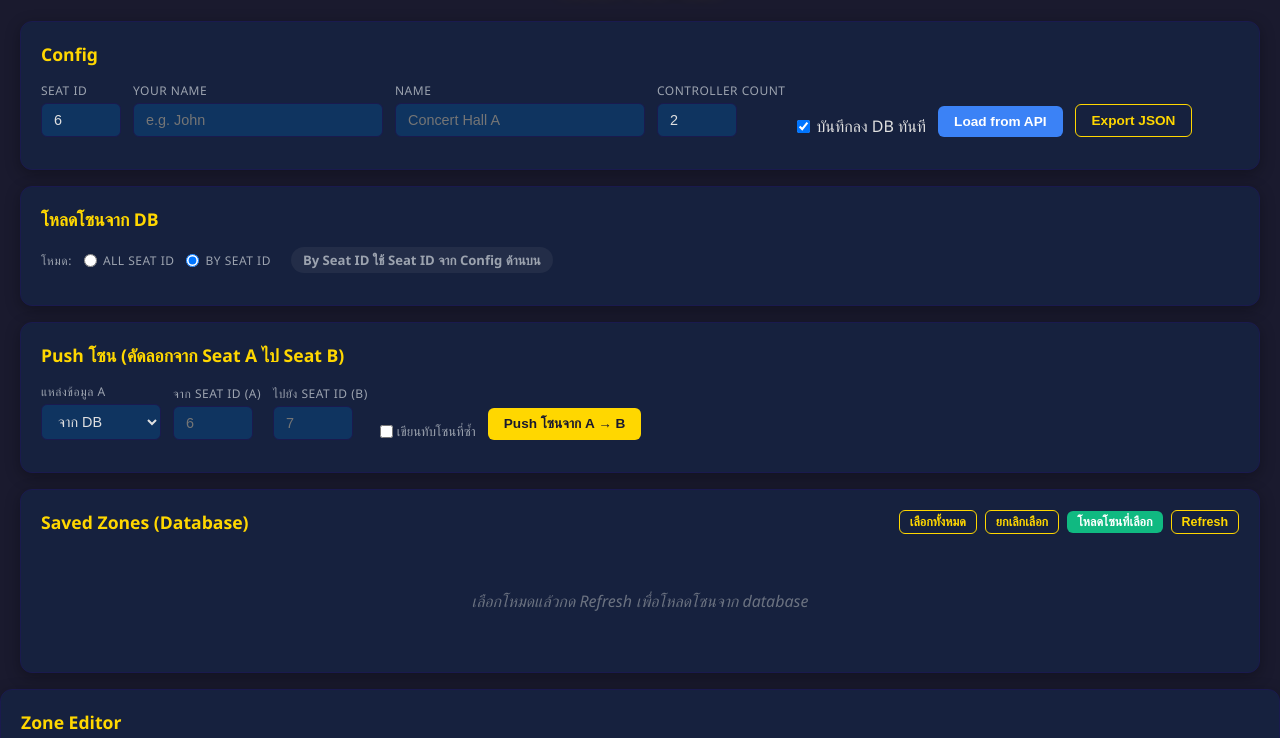
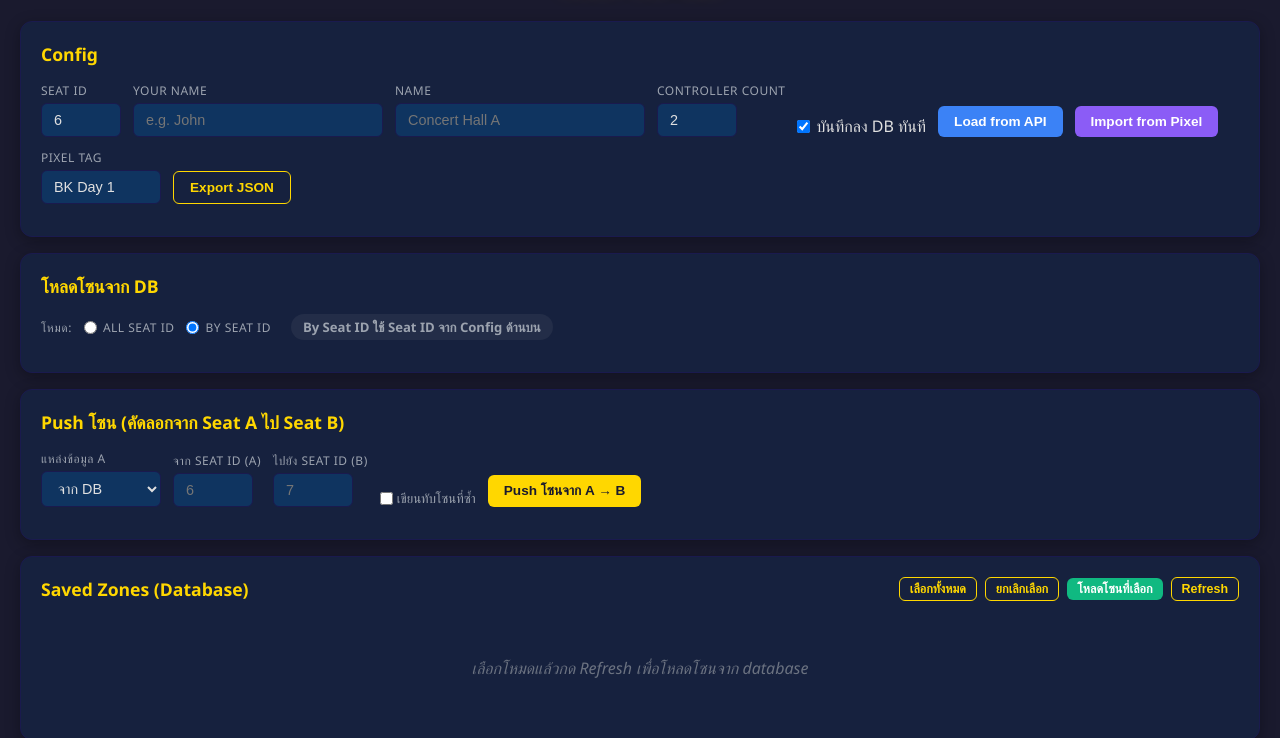
Before and after one commit to H-lab-official/BKP, a website: page public/index.html in a window 1280 px wide. Shown: the part 62-800 px from the top of the page. Drawn offline with Linux system fonts and the light colour scheme; no server answers.

Commit message:
Add import functionality for zones from Pixel Registration API. Introduce UI elements for entering Pixel Tag and a button to trigger the import process. Implement logic to fetch and process pixel data, mapping it to the zone structure, and provide feedback on the import status. Enhance user experience with auto-save options for imported zones.

```diff
--- a/public/index.html
+++ b/public/index.html
@@ -129,6 +129,11 @@
                 <input type="checkbox" id="loadAndSaveToDB" checked> บันทึกลง DB ทันที
             </label>
             <button class="btn btn-blue" onclick="loadFromAPI()">Load from API</button>
+            <button class="btn btn-purple" onclick="importFromPixel()" title="Import zones จาก Pixel Registration API">Import from Pixel</button>
+            <div class="form-group">
+                <label>Pixel Tag</label>
+                <input type="text" id="pixelTag" value="BK Day 1" style="width:120px" placeholder="BK Day 1">
+            </div>
             <button class="btn btn-outline" onclick="exportZonesData()" title="Export ข้อมูลโซนใน Editor เป็นไฟล์ JSON">Export JSON</button>
         </div>
     </div>
@@ -790,6 +795,127 @@ function loadZoneToEditor(dbZone) {
 // ============================================================
 // Load from API (proxy)
 // ============================================================
+// ============================================================
+// Import from Pixel Registration API
+// ============================================================
+async function importFromPixel() {
+    const tag = document.getElementById('pixelTag').value.trim();
+    if (!tag) { alert('Enter Pixel Tag (e.g. BK Day 1)'); return; }
+    addLog('info', `Importing from Pixel API: ${tag}...`);
+    try {
+        const res = await fetch('/api/proxy/pixel?tag=' + encodeURIComponent(tag));
+        const data = await res.json();
+        const areas = Array.isArray(data) ? data : (data.data || []);
+        if (!areas.length) { addLog('error', `No data for tag: ${tag}`); return; }
+
+        zones = [];
+        areas.forEach((areaData, order) => {
+            const items = areaData.seatPixelItem || [];
+            if (!items.length) return;
+
+            // Determine grid size from row letters and column numbers
+            const rowSet = new Set();
+            let maxCol = 0;
+            items.forEach(it => {
+                if (it.row) rowSet.add(it.row.toUpperCase());
+                const col = parseInt(it.column) || 0;
+                if (col > maxCol) maxCol = col;
+            });
+            const rowLetters = [...rowSet].sort();
+            const rowCount = rowLetters.length;
+            const colCount = maxCol;
+            if (rowCount === 0 || colCount === 0) return;
+
+            // Build row letter → row index map
+            const rowMap = {};
+            rowLetters.forEach((letter, idx) => { rowMap[letter] = idx; });
+
+            // Create items grid (fill all positions)
+            const area = (areaData.area || 'ZONE').toUpperCase();
+            const gridItems = [];
+            for (let r = 0; r < rowCount; r++) {
+                for (let c = 0; c < colCount; c++) {
+                    const rowLetter = rowLetters[r];
+                    gridItems.push({
+                        name: area + ',' + rowLetter + ',' + (c + 1),
+                        pixelId: 0,
+                        channel: 0,
+                        ignore: true, // default ignore, will enable from pixel data
+                        idIndex: r * colCount + c
+                    });
+                }
+            }
+
+            // Map pixel data onto the grid
+            const channels = new Map(); // channel name → {min, max}
+            items.forEach(it => {
+                const r = rowMap[(it.row || '').toUpperCase()];
+                const c = (parseInt(it.column) || 1) - 1;
+                if (r === undefined || c < 0 || c >= colCount) return;
+                const idx = r * colCount + c;
+                if (idx < gridItems.length) {
+                    gridItems[idx].ignore = false;
+                    gridItems[idx].channel = parseInt(it.pixelChannel) || 0;
+                    gridItems[idx].pixelId = parseInt(it.pixelId) || 0;
+
+                    // Track channel ranges
+                    const chName = parseInt(it.pixelChannel) || 0;
+                    if (chName > 0) {
+                        const pid = parseInt(it.pixelId) || 0;
+                        if (!channels.has(chName)) {
+                            channels.set(chName, { name: chName, min: pid, max: pid });
+                        } else {
+                            const ch = channels.get(chName);
+                            if (pid < ch.min) ch.min = pid;
+                            if (pid > ch.max) ch.max = pid;
+                        }
+                    }
+                }
+            });
+
+            // Sort channels by name
+            const channelList = [...channels.values()].sort((a, b) => a.name - b.name);
+
+            const zone = {
+                area: area,
+                row: rowCount,
+                column: colCount,
+                items: gridItems,
+                seatCount: gridItems.filter(i => !i.ignore).length,
+                channels: channelList,
+                channelCount: channelList.length,
+                burnId: parseInt(areaData.burnId) || 0,
+                assignAlignment: 'ltr',
+                alignment: 'ltr',
+                isHorizontal: true,
+                rowFormat: 'tb_asc',
+                colFormat: 'lr_asc',
+                rowStart: rowLetters[0] || 'A',
+                colStart: '1',
+                rowLetterMode: 'a',
+                nameIgnoreMode: 'reserve',
+                ignoreMode: 'reserve',
+                showId: false,
+                tabOrder: order,
+                model: null,
+                seatId: parseInt(document.getElementById('seatId').value) || 0
+            };
+            zones.push(zone);
+        });
+
+        activeTab = 0;
+        updateTotals();
+        renderAll();
+        const totalSeats = zones.reduce((s, z) => s + z.seatCount, 0);
+        addLog('success', `Imported from Pixel: ${zones.length} zones, ${totalSeats} seats from tag "${tag}"`);
+
+        // Auto save to DB if checked
+        if (document.getElementById('loadAndSaveToDB').checked && zones.length > 0) {
+            await saveAllZonesToDB();
+        }
+    } catch (e) { addLog('error', 'Import from Pixel failed: ' + e.message); }
+}
+
 async function loadFromAPI() {
     const id = document.getElementById('seatId').value;
     if (!id) { alert('Enter Seat ID'); return; }
```
